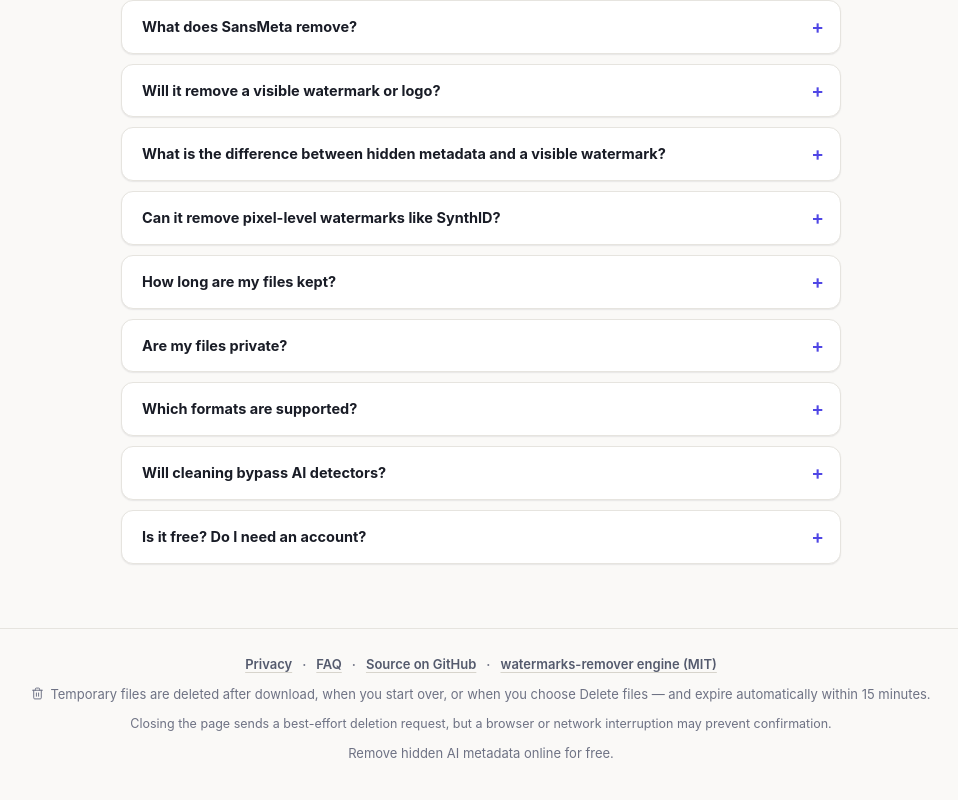
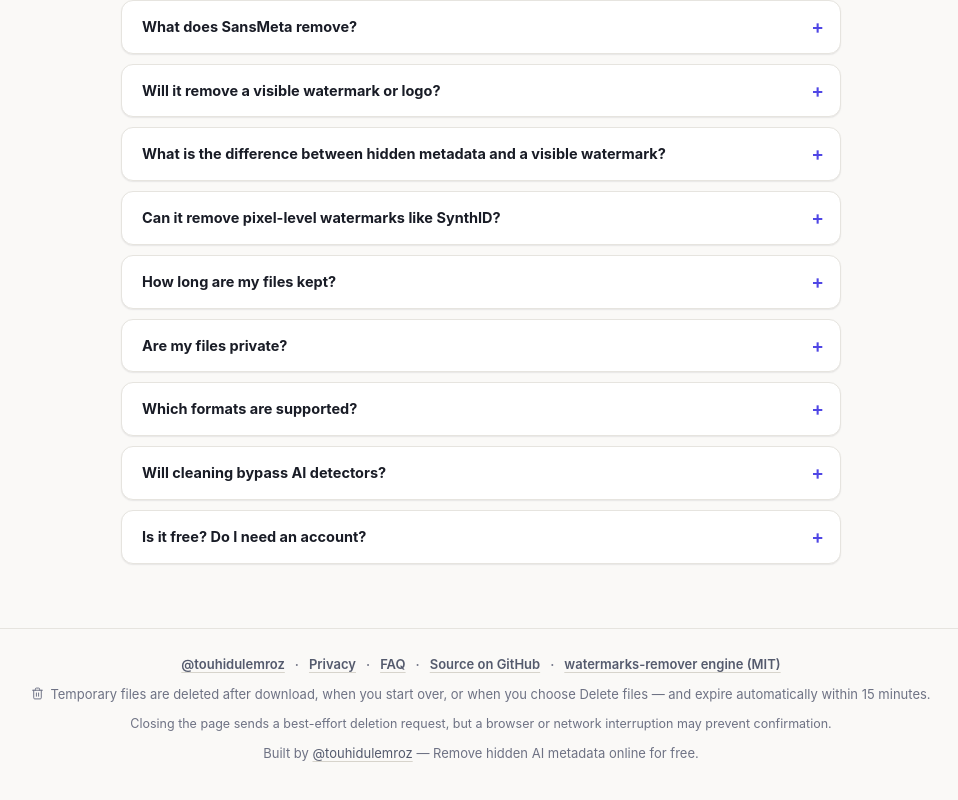
Before and after one commit to touhidulemroz/sansmeta, a React (Vite) app in the folder web/frontend/: page / in a window 1280 px wide. Shown: the part 3945-4745 px from the top of the page, without its empty margins (159-1117 px from the left). Built offline with nearby package versions, Linux system fonts and the light colour scheme; no server answers.

Commit message:
Add @touhidulemroz attribution to footer across all pages

```diff
--- a/web/frontend/404.html
+++ b/web/frontend/404.html
@@ -34,10 +34,13 @@
       </main>
       <footer class="site-footer">
         <p class="footer-links">
+          <a href="https://github.com/touhidulemroz" target="_blank" rel="noreferrer">@touhidulemroz</a>
+          <span aria-hidden="true">&middot;</span>
           <a href="/">Home</a>
           <span aria-hidden="true">&middot;</span>
           <a href="/privacy/">Privacy</a>
         </p>
+        <p class="footer-tagline">Built by <a href="https://github.com/touhidulemroz" target="_blank" rel="noreferrer">@touhidulemroz</a> &mdash; Remove hidden AI metadata online for free.</p>
       </footer>
     </div>
     <script type="module" src="/src/static.ts"></script>
--- a/web/frontend/src/App.tsx
+++ b/web/frontend/src/App.tsx
@@ -88,6 +88,10 @@ export default function App() {
       </main>
       <footer className="site-footer">
         <p className="footer-links">
+          <a href="https://github.com/touhidulemroz" target="_blank" rel="noreferrer">
+            @touhidulemroz
+          </a>
+          <span aria-hidden="true">·</span>
           <a href="/privacy/">Privacy</a>
           <span aria-hidden="true">·</span>
           <a href="#faq">FAQ</a>
@@ -114,7 +118,9 @@ export default function App() {
           Closing the page sends a best-effort deletion request, but a browser or network
           interruption may prevent confirmation.
         </p>
-        <p className="footer-tagline">Remove hidden AI metadata online for free.</p>
+        <p className="footer-tagline">
+          Built by <a href="https://github.com/touhidulemroz" target="_blank" rel="noreferrer">@touhidulemroz</a> &mdash; Remove hidden AI metadata online for free.
+        </p>
       </footer>
       <ConsentBanner />
     </div>
```
Also changed, not shown: web/frontend/privacy/index.html (+5 -3 lines).
